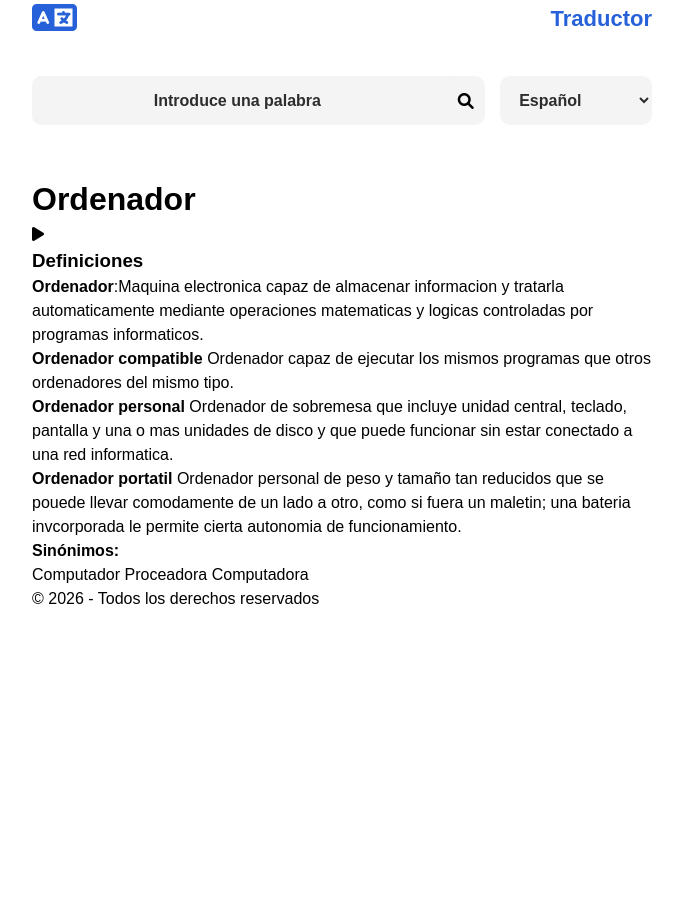
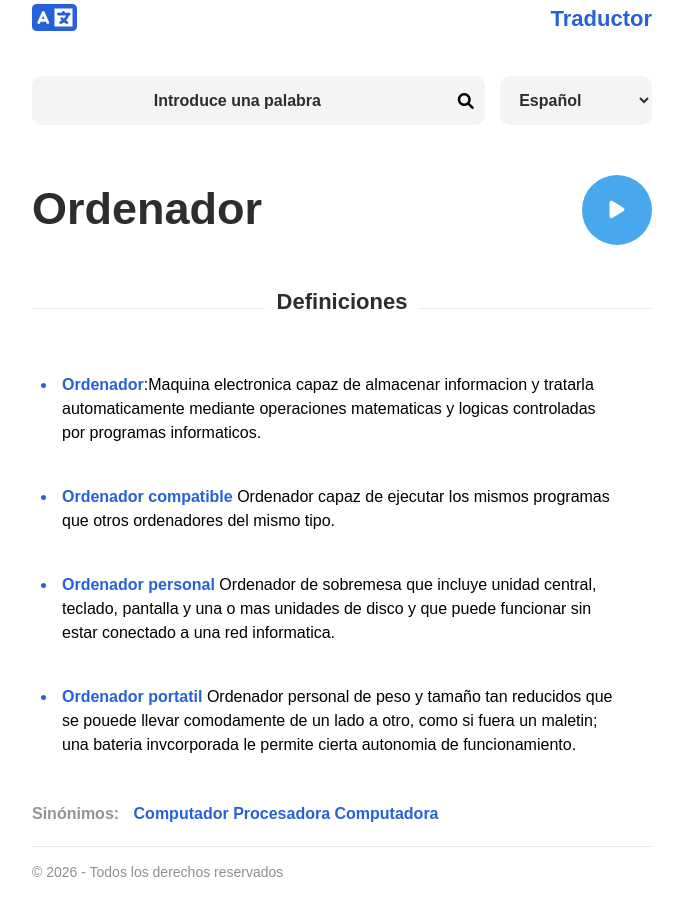
Before and after one commit to luisalbertoalberca/web-labs-by-luis, a plain HTML site: page proyecto-04/index.html in a window 1280 px wide. Shown: the whole page, without its empty margins (298-981 px from the left). Before the commit the page ends 800 px from the top, so only its background shows below. Drawn offline with Linux system fonts and the light colour scheme.

Commit message:
feat: finalize proyecto-04 layout and styles

```diff
--- a/proyecto-04/assets/css/styles.css
+++ b/proyecto-04/assets/css/styles.css
@@ -95,3 +95,114 @@ body{
     font-weight: bold;
     color: #2D2D2D;
 }
+
+.layout__word{
+    display: flex;
+    flex-direction: row;
+    justify-content: space-between;
+    aligne-items: center;
+    margin-bottom: 4rem;
+}
+
+.word__title{
+    color: #2d2d2d;
+    font-weight: 900;
+    font-size: 4.5rem;
+}
+
+.word__btn{
+    background-color: #47A8ED;
+    width: 7rem;
+    height: 7rem;
+    border-radius: 100px;
+    text-decoration: none;
+    transition: all 300ms ease-in-out;
+
+    display: flex;
+    justify-content: center;
+    align-items: center;
+}
+
+.word__btn .fa-solid{
+    color: white;
+    font-size: 2rem;
+}
+
+.word__btn:hover{
+    background-color: #0693F8;
+}
+
+.definitions__title{
+    overflow: hidden;
+    text-align: center;
+    font-size: 2.2rem;
+    margin-bottom: 1rem;
+    color: #2D2D2D;
+}
+
+.definitions__title::before,
+.definitions__title::after{
+    content: "";
+    background-color: #ECECEC;
+    display: inline-block;
+    height: 1px;
+    position: relative;
+    vertical-aligne: middle;
+    width: 50%;
+}
+
+.definitions__title::before{
+    right: 0.5rem;
+    margin-left: -50%;
+}
+
+.definitions__title::after{
+    left: 0.5rem;
+    margin-right: -50%;
+}
+
+.definitions__list{
+    width: 100%;
+    padding: 2.5rem;
+    list-style: disc;
+}
+
+.list__item{
+    padding: 2rem 0.5rem;
+}
+
+.list__item::marker{
+    color: #2761DA;
+}
+
+.list__item b{
+    color: #2761DA;
+}
+
+.definitions__syn{
+    margin-bottom: 2rem;
+}
+
+.syn__title{
+    display:inline;
+    color: #949494;
+    font-weight: bold;
+    margin-right: 1rem;
+}
+
+.syn__item{
+    display: inline-block;
+    color:#2761DA;
+    font-weight: bold;
+}
+
+.layout__footer{
+    width: 100%;
+    border-top: 1px solid #ECECEC;
+    padding: 1.5rem 0;
+}
+
+.footer__text{
+    color: #8F8F8F;
+    font-size: 1.4rem;
+}
--- a/proyecto-04/index.html
+++ b/proyecto-04/index.html
@@ -89,7 +89,7 @@
             <article class="definitions__syn">
                 <h4 class="syn__title">Sinónimos:</h4>
                 <span class="syn__item">Computador</span>
-                <span class="syn__item">Proceadora</span>
+                <span class="syn__item">Procesadora</span>
                 <span class="syn__item">Computadora</span>
                 </article>
         </section>
```
